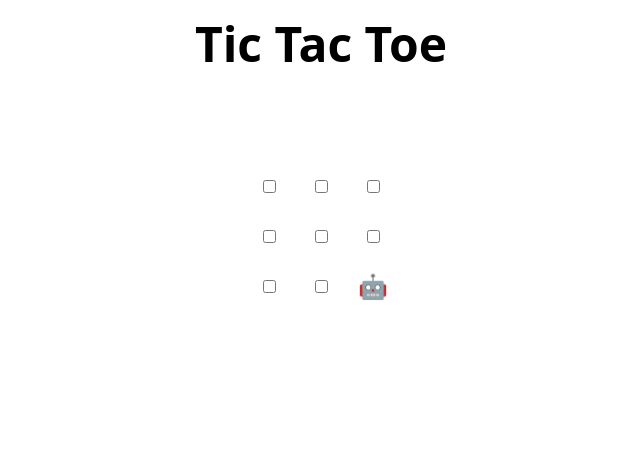
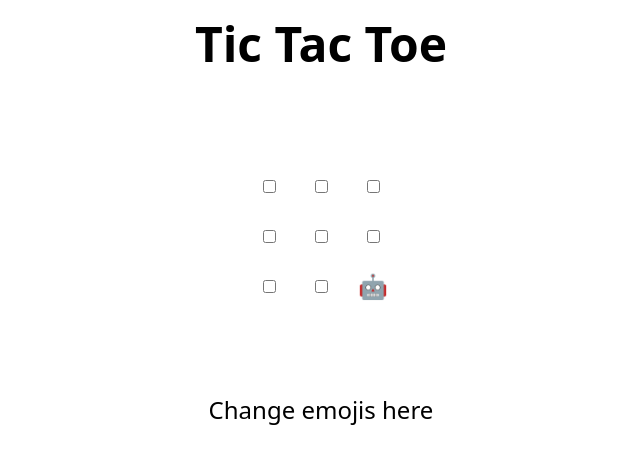
Before and after one commit to Kogi65/skills-review-pull-requests, a plain HTML site: page index.html in a window 1280 px wide. Shown: the whole page, without its empty margins (319-959 px from the left). Drawn offline with Linux system fonts and the light colour scheme.

Commit message:
Update index.html

```diff
--- a/index.html
+++ b/index.html
@@ -48,7 +48,7 @@
 </table>
 
 <h2 hidden>Game over, refresh to play again 🧑‍💻 🤖!</h2>
-
+Change emojis here
 <script>
   // Initialization
   const boxes = Array.from(document.querySelectorAll("td"));
```
